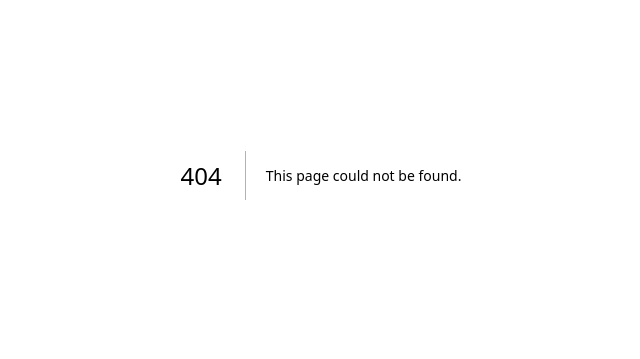
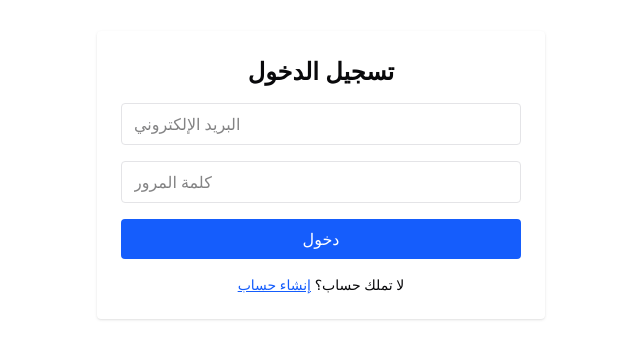
Before and after one commit to Marwan-Alhindi/qanooni, a Next.js app in the folder client/: page /auth/login in a window 1280 px wide. Before the commit this address had no page. Shown: the part 225-584 px from the top of the page, without its empty margins (319-959 px from the left). Built offline with nearby package versions, Linux system fonts and the light colour scheme; no server answers.

Commit message:
added authentication pages + landing page!

```diff
--- /dev/null
+++ b/client/app/assistant/page.tsx
@@ -0,0 +1,5 @@
+import { Assistant } from "../assistant";
+
+export default function Home() {
+  return <Assistant />;
+}
--- /dev/null
+++ b/client/app/auth/layout.tsx
@@ -0,0 +1,12 @@
+// app/auth/layout.tsx
+export const metadata = { title: 'التوثيق' }
+
+export default function AuthLayout({ children }: { children: React.ReactNode }) {
+  return (
+    <main className="min-h-screen flex items-center justify-center p-4">
+      <div className="w-full max-w-md space-y-6">
+        {children}
+      </div>
+    </main>
+  )
+}
--- /dev/null
+++ b/client/app/auth/login/page.tsx
@@ -0,0 +1,51 @@
+'use client'
+import Link from 'next/link'
+import { useState } from 'react'
+import { useRouter } from 'next/navigation'
+import { supabase } from '@/lib/supabaseClient'
+
+export default function LoginPage() {
+  const [email, setEmail]     = useState('')
+  const [password, setPassword] = useState('')
+  const [error, setError]     = useState<string|null>(null)
+  const router = useRouter()
+
+  const onSubmit = async (e: React.FormEvent) => {
+    e.preventDefault()
+    const { error } = await supabase.auth.signInWithPassword({ email, password })
+    if (error) setError(error.message)
+    else router.push('/assistant')
+  }
+
+  return (
+    <form onSubmit={onSubmit} className="bg-white p-6 rounded shadow space-y-4">
+      <h2 className="text-2xl font-bold text-center">تسجيل الدخول</h2>
+      {error && <p className="text-red-600">{error}</p>}
+      <input
+        type="email"
+        placeholder="البريد الإلكتروني"
+        className="w-full border px-3 py-2 rounded"
+        value={email}
+        onChange={e => setEmail(e.target.value)}
+        required
+      />
+      <input
+        type="password"
+        placeholder="كلمة المرور"
+        className="w-full border px-3 py-2 rounded"
+        value={password}
+        onChange={e => setPassword(e.target.value)}
+        required
+      />
+      <button type="submit" className="w-full bg-blue-600 text-white py-2 rounded">
+        دخول
+      </button>
+      <p className="text-center text-sm">
+        لا تملك حساب؟{' '}
+        <Link href="/auth/register" className="text-blue-600 underline">
+          إنشاء حساب
+        </Link>
+      </p>
+    </form>
+  )
+}
--- /dev/null
+++ b/client/app/auth/register/page.tsx
@@ -0,0 +1,50 @@
+'use client'
+import Link from 'next/link'
+import { useState } from 'react'
+import { useRouter } from 'next/navigation'
+import { supabase } from "../../../lib/supabaseClient";
+export default function RegisterPage() {
+  const [email, setEmail]       = useState('')
+  const [password, setPassword]   = useState('')
+  const [error, setError]       = useState<string|null>(null)
+  const router = useRouter()
+
+  const onSubmit = async (e: React.FormEvent) => {
+    e.preventDefault()
+    const { error } = await supabase.auth.signUp({ email, password })
+    if (error) setError(error.message)
+    else router.push('/auth/login')
+  }
+
+  return (
+    <form onSubmit={onSubmit} className="bg-white p-6 rounded shadow space-y-4">
+      <h2 className="text-2xl font-bold text-center">إنشاء حساب</h2>
+      {error && <p className="text-red-600">{error}</p>}
+      <input
+        type="email"
+        placeholder="البريد الإلكتروني"
+        className="w-full border px-3 py-2 rounded"
+        value={email}
+        onChange={e => setEmail(e.target.value)}
+        required
+      />
+      <input
+        type="password"
+        placeholder="كلمة المرور"
+        className="w-full border px-3 py-2 rounded"
+        value={password}
+        onChange={e => setPassword(e.target.value)}
+        required
+      />
+      <button type="submit" className="w-full bg-green-600 text-white py-2 rounded">
+        تسجيل
+      </button>
+      <p className="text-center text-sm">
+        لديك حساب؟{' '}
+        <Link href="/auth/login" className="text-blue-600 underline">
+          تسجيل الدخول
+        </Link>
+      </p>
+    </form>
+  )
+}
--- a/client/app/page.tsx
+++ b/client/app/page.tsx
@@ -1,5 +1,85 @@
-import { Assistant } from "./assistant";
+// import { Assistant } from "./assistant";
+
+// export default function Home() {
+//   return <Assistant />;
+// }
+
+// app/page.tsx
+import Link from 'next/link';
 
 export default function Home() {
-  return <Assistant />;
+  return (
+    <main className="min-h-screen bg-gray-50 flex flex-col">
+      {/* Hero */}
+      <section className="flex-1 flex flex-col items-center justify-center px-4 text-center">
+        <h1 className="text-5xl font-bold mb-4">مساعد القانون الذكي</h1>
+        <p className="text-lg text-gray-700 max-w-xl mb-8">
+          احصل على إجابات قانونية فورية ودقيقة مبنية على نصوص القوانين المحلية.
+          وفر وقتك وجهدك في البحث وفهم حقوقك والتزاماتك.
+        </p>
+        <div className="space-x-4">
+          <Link
+            href="/auth/register"
+            className="px-6 py-3 bg-green-600 text-white rounded-lg shadow hover:bg-green-700 transition"
+          >
+            إنشاء حساب
+          </Link>
+          <Link
+            href="/auth/login"
+            className="px-6 py-3 border border-green-600 text-green-600 rounded-lg hover:bg-green-50 transition"
+          >
+            تسجيل الدخول
+          </Link>
+        </div>
+      </section>
+
+      {/* Features */}
+      <section className="bg-white py-16 px-4">
+        <h2 className="text-3xl font-semibold text-center mb-10">لماذا تختارنا؟</h2>
+        <div className="max-w-4xl mx-auto grid grid-cols-1 sm:grid-cols-2 lg:grid-cols-3 gap-8">
+          <div className="p-6 bg-gray-50 rounded-lg shadow">
+            <h3 className="text-xl font-medium mb-2">بحث مبني على قانون</h3>
+            <p className="text-gray-600">
+              نعرض لك المواد القانونية ذات الصلة بسؤالك بشكل فوري ودقيق.
+            </p>
+          </div>
+          <div className="p-6 bg-gray-50 rounded-lg shadow">
+            <h3 className="text-xl font-medium mb-2">إجابات فورية</h3>
+            <p className="text-gray-600">
+              لا حاجة للانتظار أو الترجمة؛ تحصل على الإجابة باللغة العربية مباشرة.
+            </p>
+          </div>
+          <div className="p-6 bg-gray-50 rounded-lg shadow">
+            <h3 className="text-xl font-medium mb-2">واجهة سهلة الاستخدام</h3>
+            <p className="text-gray-600">
+              صُممت الواجهة لتكون بسيطة وواضحة، مناسبة للجميع دون تعقيد.
+            </p>
+          </div>
+          <div className="p-6 bg-gray-50 rounded-lg shadow">
+            <h3 className="text-xl font-medium mb-2">محدثة دائماً</h3>
+            <p className="text-gray-600">
+              نحرص على تضمين أحدث التعديلات في القوانين لتبقى معلوماتك دقيقة.
+            </p>
+          </div>
+          <div className="p-6 bg-gray-50 rounded-lg shadow">
+            <h3 className="text-xl font-medium mb-2">دعم وتوجيه</h3>
+            <p className="text-gray-600">
+              إذا احتجت لمزيد من التوضيح، يمكنك الرجوع إلى المصادر أو التواصل معنا.
+            </p>
+          </div>
+          <div className="p-6 bg-gray-50 rounded-lg shadow">
+            <h3 className="text-xl font-medium mb-2">آمن وسري</h3>
+            <p className="text-gray-600">
+              نضمن سرية استفساراتك وعدم مشاركة أي بيانات شخصية.
+            </p>
+          </div>
+        </div>
+      </section>
+
+      {/* Footer */}
+      <footer className="bg-gray-100 py-6 text-center text-sm text-gray-500">
+        <p>© 2025 مساعد القانون الذكي. جميع الحقوق محفوظة.</p>
+      </footer>
+    </main>
+  )
 }
--- /dev/null
+++ b/client/lib/supabaseClient.ts
@@ -0,0 +1,11 @@
+// lib/supabaseClient.ts
+import { createClient } from "@supabase/supabase-js";
+
+const SUPABASE_URL = process.env.NEXT_PUBLIC_SUPABASE_URL!;
+const SUPABASE_ANON_KEY = process.env.NEXT_PUBLIC_SUPABASE_ANON_KEY!;
+
+// 👉 Debug logs
+console.log("❯❯ SUPABASE_URL:", SUPABASE_URL);
+console.log("❯❯ SUPABASE_ANON_KEY:", SUPABASE_ANON_KEY);
+
+export const supabase = createClient(SUPABASE_URL, SUPABASE_ANON_KEY);
--- a/client/package.json
+++ b/client/package.json
@@ -17,6 +17,7 @@
     "@radix-ui/react-separator": "^1.1.6",
     "@radix-ui/react-slot": "^1.2.2",
     "@radix-ui/react-tooltip": "^1.2.6",
+    "@supabase/supabase-js": "^2.49.4",
     "ai": "^4.3.9",
     "class-variance-authority": "^0.7.1",
     "clsx": "^2.1.1",
```
Also changed, not shown: 1 other file (tests, documents, lock files or other folders).
